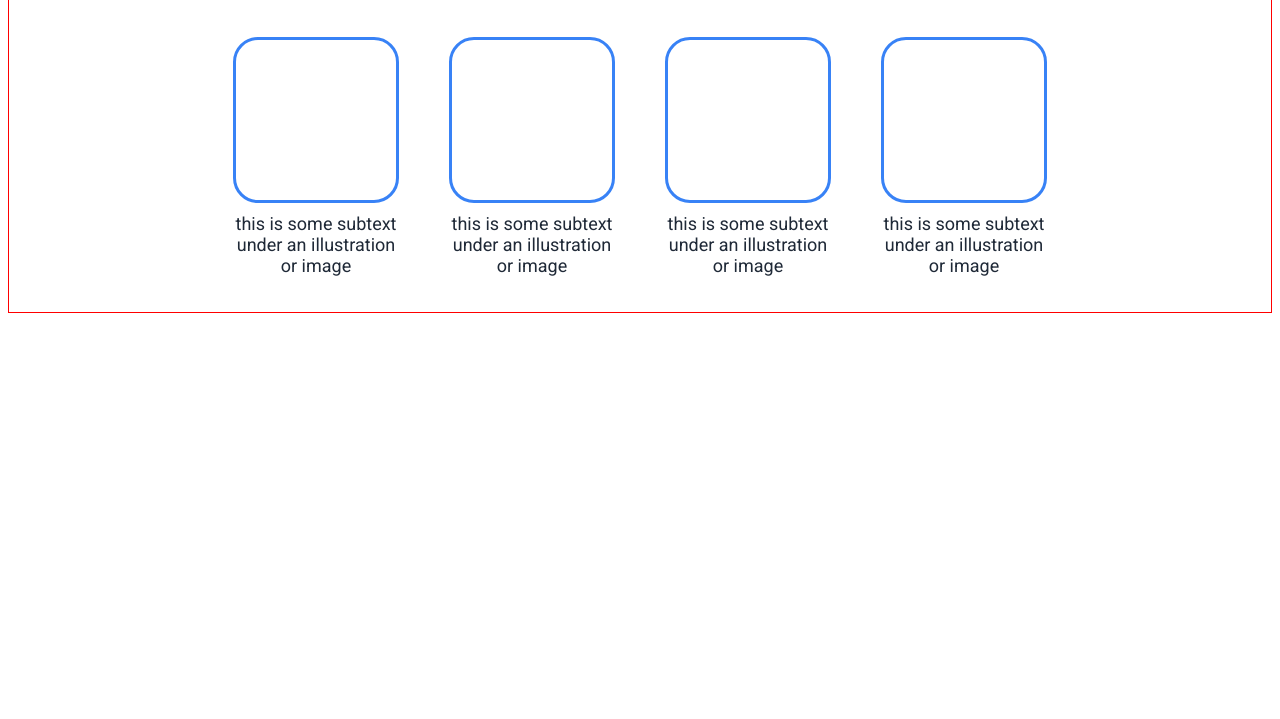
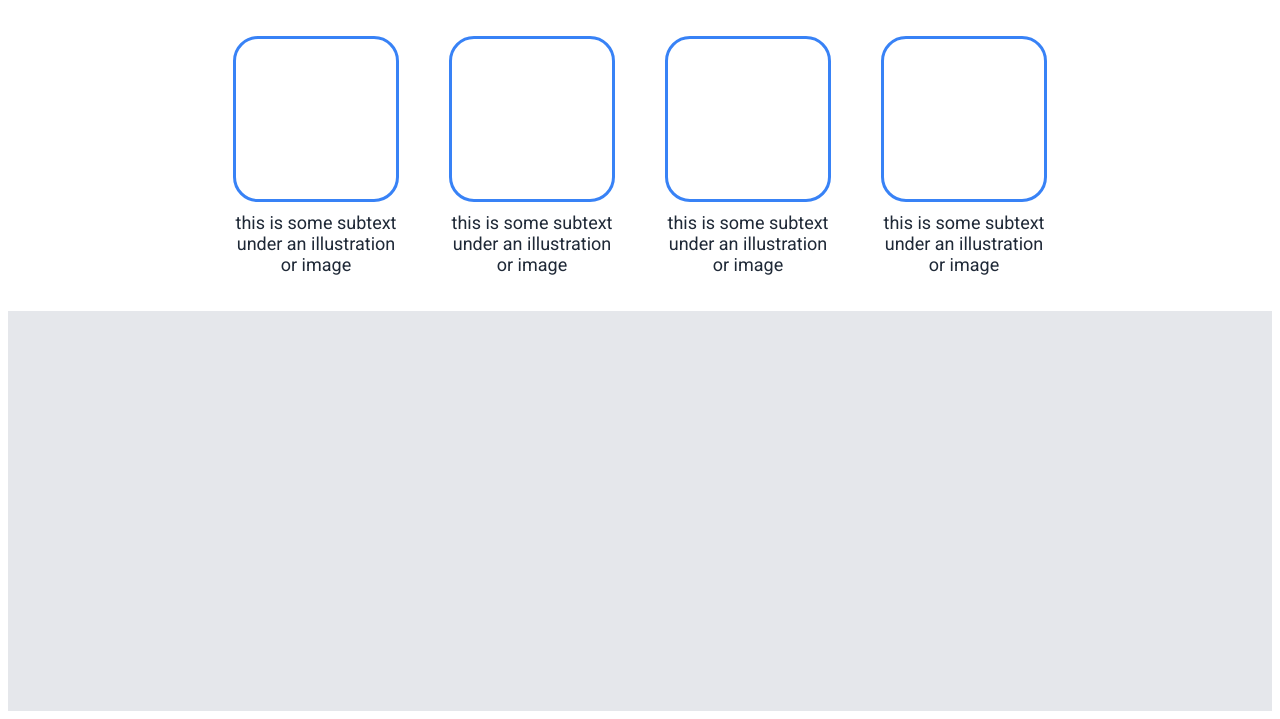
Before and after one commit to itspecific/odin-foundations-landing-page, a plain HTML site: page index.html in a window 1280 px wide. Shown: the part 497-1216 px from the top of the page. Before the commit the page ends 818 px from the top, so only its background shows below. Drawn offline with Linux system fonts and the light colour scheme.

Commit message:
added .section2 css background color and section height

```diff
--- a/style.css
+++ b/style.css
@@ -88,7 +88,7 @@
 
 .section1 {
     height: 400px;
-    border: 1px solid red;
+
     font-size: 18px;
     color: #1F2937;
 }
@@ -136,3 +136,10 @@
     padding-top: 10px;
     text-align: center;
 }
+
+.section2 {
+    height: 400px;
+    font-size: 18px;
+    color: #1F2937;
+    background-color: #E5E7EB;
+}
```
